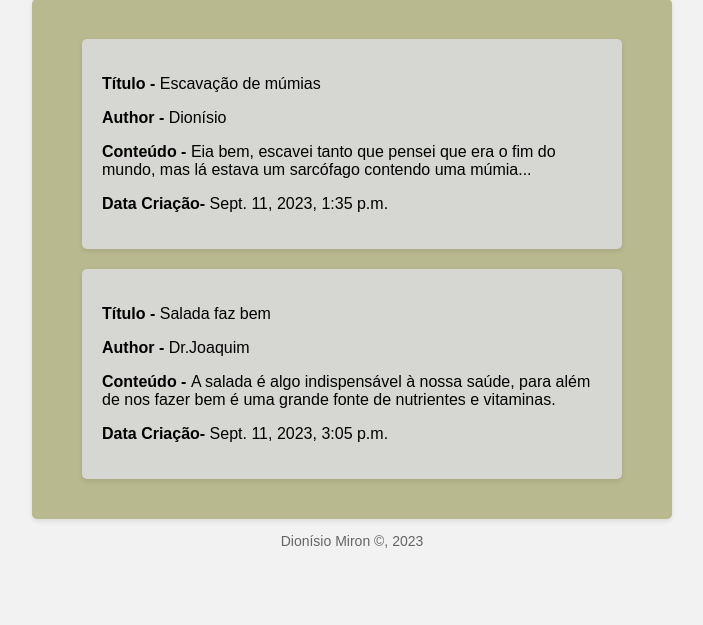
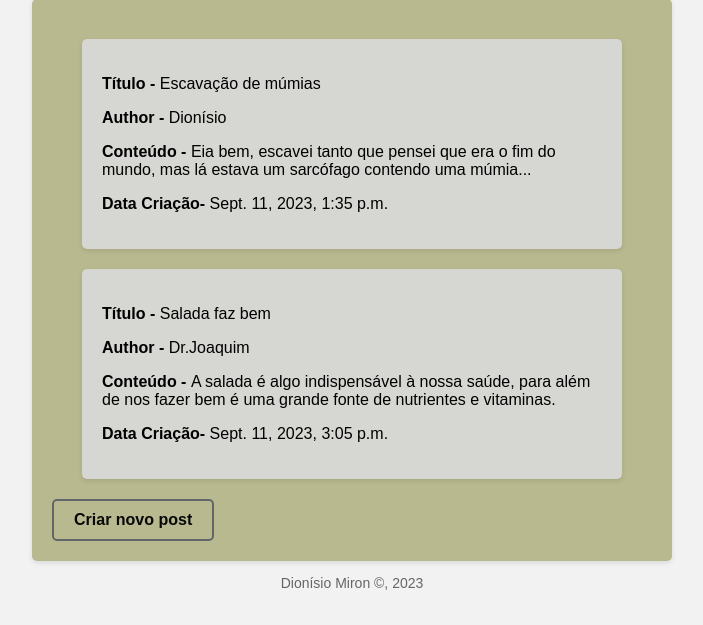
Before and after one commit to dionisio-miron-a22204982/projetoPW, a Django app: page /posts in a window 1280 px wide. Shown: the part 206-831 px from the top of the page, without its empty margins (288-991 px from the left). Before the commit the page ends 754 px from the top, so only its background shows below. Run offline with Django 4.2, Linux system fonts and the light colour scheme; data comes from the database, SQL or seed files in the repository; both versions use the stored data as it was after the commit.

Commit message:
Versao 2.6

```diff
--- a/portfolio/Templates/Portfolio/blog.html
+++ b/portfolio/Templates/Portfolio/blog.html
@@ -9,4 +9,7 @@
         <b><p>Data Criação- </b>{{ Post.datacriacao }}</p>
     </div>
     {% endfor %}
+
+    <a class = "botao" href="{% url 'portfolio:nova'%}">Criar novo post</a>
+
 {% endblock %}
--- a/portfolio/static/portfolio/css/blogStyle.css
+++ b/portfolio/static/portfolio/css/blogStyle.css
@@ -142,3 +142,24 @@ nav li:first-child {
     margin-bottom: 20px;
     margin-top: 20px;
 }
+
+.botao {
+    display: inline-block;
+    padding: 10px 20px;
+    font-size: 16px;
+    font-weight: bold;
+    text-align: center;
+    text-decoration: none;
+    border-radius: 5px;
+    border: 2px solid #626668;
+    color: #080808;
+    background-color: transparent;
+    cursor: pointer;
+    transition: background-color 0.3s, color 0.3s, border-color 0.3s;
+}
+
+.botao:hover {
+  background-color: #9b8967;
+  color: #ffffff;
+  border-color: #9c875a;
+}
--- a/portfolio/urls.py
+++ b/portfolio/urls.py
@@ -42,4 +42,5 @@ urlpatterns = [
     path('tecnologias', views.tecnologias_view, name="tecnologias"),
     path('contacts', views.contacts_view, name="contacts"),
     path('posts', views.blog_view, name="posts"),
+    path('nova', views.nova_page_view, name="nova"),
 ]
--- a/portfolio/views.py
+++ b/portfolio/views.py
@@ -72,3 +72,14 @@ def contacts_view(request):
 def blog_view(request):
     context = {'posts': Post.objects.all()}
     return render(request, 'portfolio/blog.html', context)
+
+def nova_page_view(request):
+
+    form = PostForm(request.POST or None)
+    if form.is_valid():
+        form.save()
+        return redirect('portfolio:posts')
+
+    context = {'form': form}
+
+    return render(request, 'portfolio/nova.html', context)
```
Also changed, not shown: portfolio/Templates/Portfolio/nova.html (+4 -5 lines), portfolio/forms.py (+0 -13 lines), db.sqlite3.
